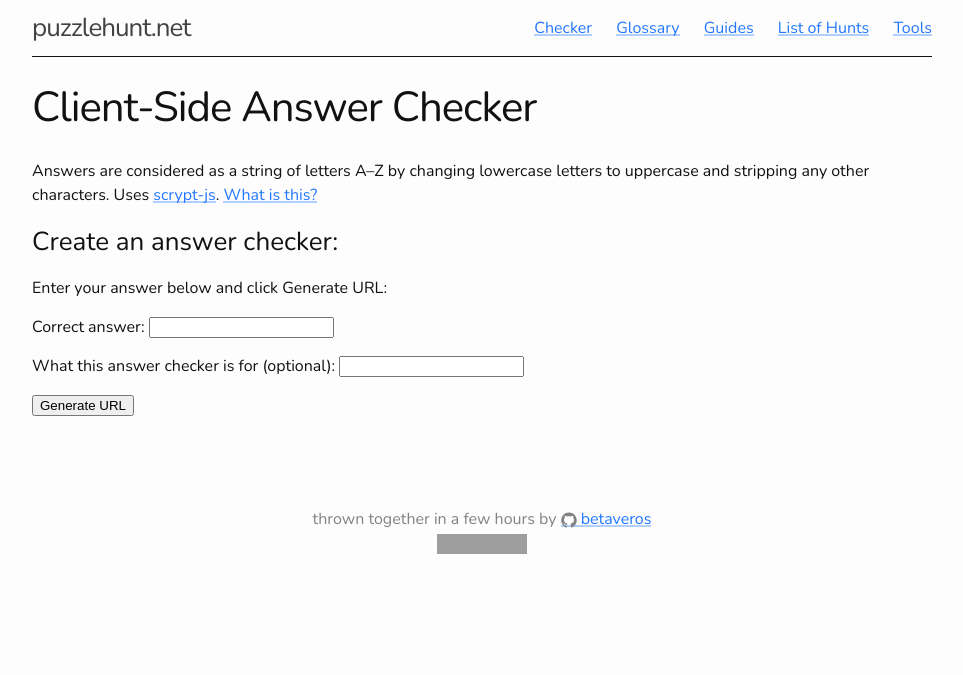
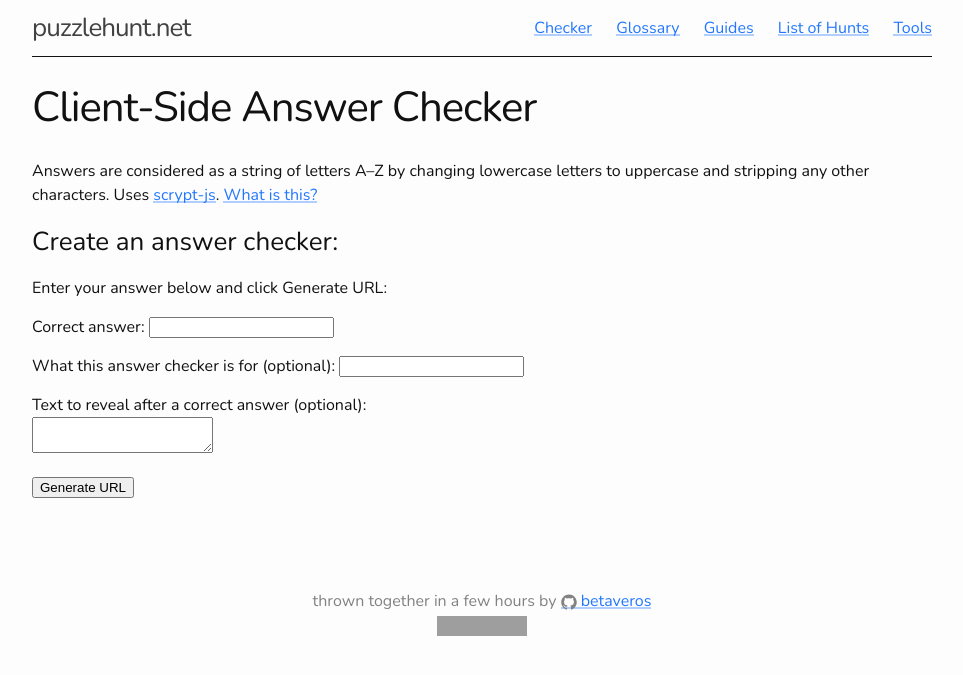
Before and after one commit to betaveros/puzzlehunt.net, a Jekyll site: the page built from checker.md, in a window 1280 px wide. Shown: the top 675 px of the page, without its empty margins (158-1121 px from the left). Built offline with Jekyll 4.4.1, drawn with Linux system fonts in a browser that asks for light colours; some of the changed lines change nothing that is shown; grey boxes are pictures that could not be loaded.

Commit message:
checker: text to reveal after a correct answer
I don't remember when I implemented this. I think it's backwards-compatible...

```diff
--- a/checker.md
+++ b/checker.md
@@ -11,6 +11,7 @@ Answers are considered as a string of letters A–Z by changing lowercase letter
 <h3 id="check-label">Check your answer:</h3>
 <p><input type="text" id="check-input" name="check-input" /> <button type="submit" id="check-submit">Check</button></p>
 <p id="check-out"></p>
+<p id="check-solution"></p>
 
 <p>You can also <a href="#">create your own checker</a>.</p>
 </form>
@@ -20,6 +21,8 @@ Answers are considered as a string of letters A–Z by changing lowercase letter
 <p>Enter your answer below and click Generate URL:</p>
 <p>Correct answer: <input type="text" id="gen-input" /></p>
 <p>What this answer checker is for (optional): <input type="text" id="gen-label" /></p>
+<label for="gen-solution">Text to reveal after a correct answer (optional):</label>
+<p><textarea id="gen-solution"></textarea></p>
 <button type="submit">Generate URL</button>
 <p id="gen-outer"><span id="gen-out"></span><a id="gen-link"></a></p>
 </form>
@@ -78,25 +81,59 @@ function generateLocalSalt() {
 	return b64OfArray(saltArr);
 }
 
-function generateHash(label, answer, callback) {
+function generateHash(label, answer, solution, callback) {
 	const version = '1';
 	// The caller should canonicalize the answer!
 	const salt = generateLocalSalt();
-	// Note: add the label even if it's empty. Also assume the label is ASCII
-	// (by being v0 URI-encoded or v1 base64ed) already.
-	const fullSalt = encoder.encode("puzzlehunt.net/checker#" + version + '#' + salt + '#' + label);
-	scrypt.scrypt(encoder.encode(answer), fullSalt, 4096, 8, 1, 24, function (progress) {
-		callback({ 'progress': progress });
-	}).then(function (key) {
-		callback({
-			'version': version,
-			'salt': salt,
-			'hash': b64OfArray(key),
+
+	let ciphertextPromise = null;
+	if (solution === "") {
+		ciphertextPromise = new Promise(resolve => resolve(null));
+	} else {
+		// "-encrypt" for domain separation
+		const encryptionSalt = encoder.encode("puzzlehunt.net/checker#" + version + '-encrypt#' + salt + '#' + label);
+		let encodedSolution = encoder.encode(solution);
+		// very lazy xor cipher
+		ciphertextPromise = scrypt.scrypt(encoder.encode(answer), encryptionSalt, 4096, 8, 1, encodedSolution.length, function (progress) {
+			callback({ 'progress': progress, 'encrypting': true });
+		}).then(function (key) {
+			for (let i = 0; i < encodedSolution.length; i++) {
+				encodedSolution[i] ^= key[i];
+			}
+			return encodedSolution;
+		});
+	}
+	ciphertextPromise.then(function (ciphertext) {
+		const encodedCiphertext = ciphertext ? b64OfArray(ciphertext) : null;
+		// Note: add the label even if it's empty. Also assume the label is ASCII
+		// (by being v0 URI-encoded or v1 base64ed) already.
+		const fullSalt = encoder.encode("puzzlehunt.net/checker#" + version + '#' + salt + '#' + label
+			+ (encodedCiphertext ? "#" + encodedCiphertext : ""));
+		// N = 4096 = 2^12 = memory cost factor (a normal lower bound,
+		// e.g. libsodium's crypto_pwhash_scryptsalsa208sha256_OPSLIMIT_MIN, is
+		// 2^15; so you can see how skimpy on computation we are. It's because
+		// we're using a pure-JavaScript implementation, which automatically makes
+		// the constant factors huge.)
+		// r = 8 = block size factor
+		// p = 1 = parallelization parameter
+		// dkLen = 24 = desired key length
+		scrypt.scrypt(encoder.encode(answer), fullSalt, 4096, 8, 1, 24, function (progress) {
+			callback({ 'progress': progress });
+		}).then(function (key) {
+			let ret = {
+				'version': version,
+				'salt': salt,
+				'hash': b64OfArray(key),
+			};
+			if (encodedCiphertext) {
+				ret.ciphertext = encodedCiphertext;
+			}
+			callback(ret);
 		});
 	});
 }
 
-function checkHash(version, label, salt, hash, answer, callback) {
+function checkHash(version, label, salt, hash, answer, ciphertext, callback) {
 	// Weirdly, the version doesn't yet affect this part of the code.
 	if (version !== '0' && version !== '1') {
 		callback({
@@ -105,13 +142,30 @@ function checkHash(version, label, salt, hash, answer, callback) {
 	}
 	// The caller should canonicalize the answer!
 	// Note: add the label even if it's empty. Also assume the label is ASCII
-	// (by being URI-encoded) already.
-	const fullSalt = encoder.encode("puzzlehunt.net/checker#" + version + '#' + salt + '#' + label);
+	// (by being v0 URI-encoded or v1 base64ed) already.
+	const fullSalt = encoder.encode("puzzlehunt.net/checker#" + version + '#' + salt + '#' + label
+		+ (ciphertext ? "#" + ciphertext : ""));
 	scrypt.scrypt(encoder.encode(answer), fullSalt, 4096, 8, 1, 24, function (progress) {
 		callback({ 'progress': progress });
 	}).then(function (key) {
 		if (b64OfArray(key) === hash) {
-			callback({ 'correct': true });
+			if (ciphertext === "") {
+				callback({ 'correct': true });
+			} else {
+				const encryptionSalt = encoder.encode("puzzlehunt.net/checker#" + version + '-encrypt#' + salt + '#' + label);
+				const encodedSolution = unb64(ciphertext);
+				scrypt.scrypt(encoder.encode(answer), encryptionSalt, 4096, 8, 1, encodedSolution.length, function (progress) {
+					callback({ 'correct': true, 'progress': progress });
+				}).then(function (key) {
+					for (let i = 0; i < encodedSolution.length; i++) {
+						encodedSolution[i] ^= key[i];
+					}
+					callback({
+						'correct': true,
+						'solution': decoder.decode(encodedSolution),
+					});
+				});
+			}
 		} else {
 			callback({ 'correct': false });
 		}
@@ -123,11 +177,13 @@ document.addEventListener('DOMContentLoaded', function() {
 	const checkInput = document.getElementById('check-input');
 	const checkLabel = document.getElementById('check-label');
 	const checkOut = document.getElementById('check-out');
+	const checkSolution = document.getElementById('check-solution');
 
 	const genForm = document.getElementById('gen');
 	const genOuter = document.getElementById('gen-outer');
 	const genOut = document.getElementById('gen-out');
 	const genInput = document.getElementById('gen-input');
+	const genSolution = document.getElementById('gen-solution');
 	const genLink = document.getElementById('gen-link');
 
 	// Always strings.
@@ -135,12 +191,14 @@ document.addEventListener('DOMContentLoaded', function() {
 	let salt = "";
 	let hash = "";
 	let label = "";
+	let ciphertext = "";
 	function updateFromHash() {
 		const params = location.hash.substr(1).split('#');
 		version = params[0] || "";
 		salt = params[1] || "";
 		hash = params[2] || "";
 		label = params[3] || "";
+		ciphertext = params[4] || "";
 		if (version && salt && hash) {
 			checkForm.style.display = "block";
 			if (version === "0" && label) {
@@ -151,6 +209,8 @@ document.addEventListener('DOMContentLoaded', function() {
 				checkLabel.textContent = "Check your answer:";
 			}
 			genForm.style.display = "none";
+			checkOut.style.display = 'none';
+			checkSolution.style.display = 'none';
 		} else {
 			checkForm.style.display = "none";
 			genForm.style.display = "block";
@@ -161,15 +221,25 @@ document.addEventListener('DOMContentLoaded', function() {
 		event.preventDefault();
 		checkInput.select();
 		const answer = canonicalize(checkInput.value);
+		checkOut.style.display = 'block';
 		checkOut.textContent = 'Checking...';
 		checkOut.className = 'padded-callout';
-		checkHash(version, label, salt, hash, answer, function (v) {
+		checkSolution.style.display = 'none';
+		checkHash(version, label, salt, hash, answer, ciphertext, function (v) {
 			if ('error' in v) {
 				checkOut.className = 'padded-callout error';
 				checkOut.textContent = 'Error: ' + v.error;
 			} else if ('correct' in v) {
 				checkOut.className = v.correct ? 'padded-callout success' : 'padded-callout error';
 				checkOut.textContent = answer + ' is ' + (v.correct ? 'correct!' : 'incorrect.');
+				if ('progress' in v) {
+					checkOut.textContent += ' Decrypting (' + Math.floor(v.progress * 100) + '%)...';
+				}
+				if ('solution' in v) {
+					checkSolution.style.display = 'block';
+					checkSolution.className = 'padded-callout';
+					checkSolution.textContent = v.solution;
+				}
 			} else if ('progress' in v) {
 				checkOut.textContent = 'Checking (' + Math.floor(v.progress * 100) + '%)...';
 			}
@@ -182,13 +252,14 @@ document.addEventListener('DOMContentLoaded', function() {
 	genForm.addEventListener('submit', function (event) {
 		event.preventDefault();
 		const answer = canonicalize(genInput.value);
+		const solution = genSolution.value;
 		genOuter.className = 'padded-callout';
 		genOut.textContent = 'Generating...';
 		genLink.textContent = '';
 		genLink.href = '#';
 		// this part is version 1 instead of version 0...
 		const genLabel = b64OfArray(encoder.encode(document.getElementById('gen-label').value));
-		generateHash(genLabel, answer, function (v) {
+		generateHash(genLabel, answer, solution, function (v) {
 			if ('error' in v) {
 				genOuter.className = 'padded-callout error';
 				genOut.textContent = 'Error: ' + v.error;
@@ -197,11 +268,18 @@ document.addEventListener('DOMContentLoaded', function() {
 			} else if ('version' in v && 'salt' in v && 'hash' in v) {
 				genOuter.className = 'padded-callout success';
 				genOut.textContent = 'Answer checker URL for ' + answer + ': ';
-				const url = location.protocol + '//' + location.host + location.pathname + '#' + [v.version, v.salt, v.hash, genLabel].join('#');
+				let url = location.protocol + '//' + location.host + location.pathname + '#' + [v.version, v.salt, v.hash, genLabel].join('#');
+				if ('ciphertext' in v) {
+					url += '#' + v.ciphertext;
+				}
 				genLink.textContent = url;
 				genLink.href = url;
 			} else if ('progress' in v) {
-				genOut.textContent = 'Generating (' + Math.floor(v.progress * 100) + '%)...';
+				if (v.encrypting) {
+					genOut.textContent = 'Encrypting (' + Math.floor(v.progress * 100) + '%)...';
+				} else {
+					genOut.textContent = 'Generating (' + Math.floor(v.progress * 100) + '%)...';
+				}
 				genLink.textContent = '';
 				genLink.href = '#';
 			}
```
